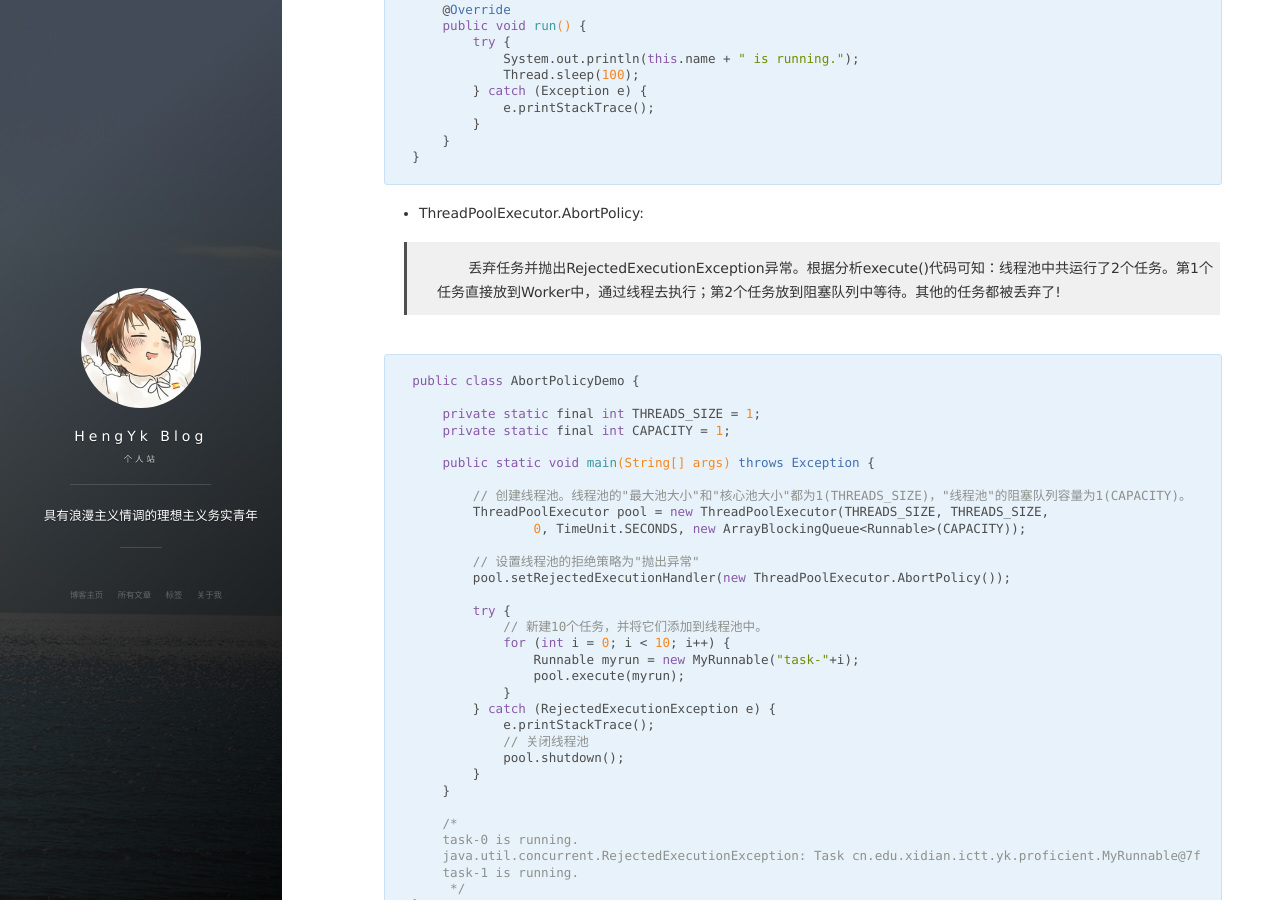
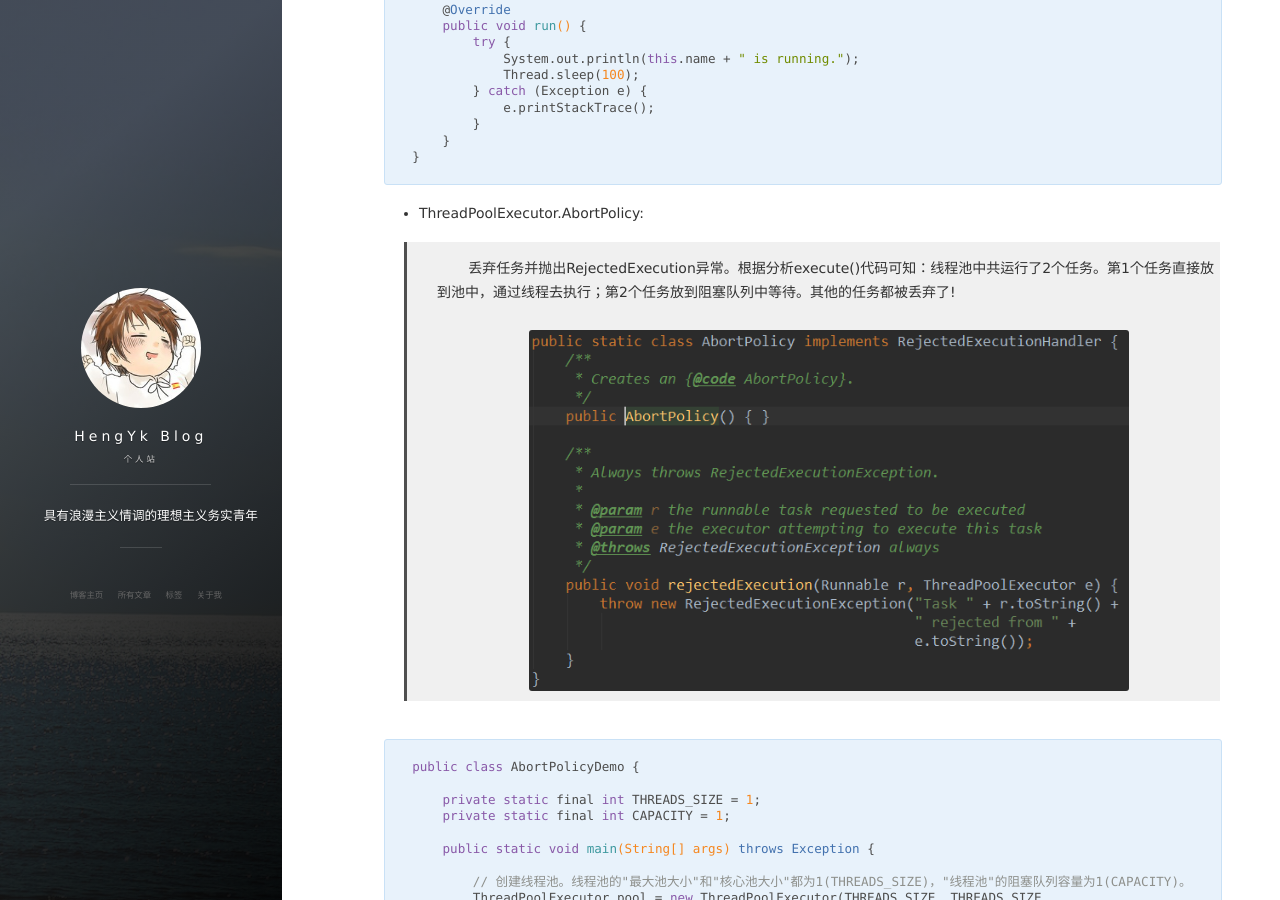
Before and after one commit to HengYk/hengyk.github.io, a Jekyll site: the page built from _posts/2018-11-05-JAVA并发编程（精通篇2）.md, in a window 1280 px wide and 900 px high, scrolled down 8421 px. Built offline with Jekyll 4.4.1, drawn with Linux system fonts in a browser that asks for light colours; nearby versions of some CDN libraries; comment, search, counter and statistics services are not loaded.

Commit message:
Commit policies

````diff
--- a/_posts/2018-11-05-JAVA并发编程（精通篇2）.md
+++ b/_posts/2018-11-05-JAVA并发编程（精通篇2）.md
@@ -439,7 +439,9 @@
 
 * ThreadPoolExecutor.AbortPolicy:
 
-> &nbsp;&nbsp;&nbsp;&nbsp;&nbsp;&nbsp;&nbsp;丢弃任务并抛出RejectedExecutionException异常。根据分析execute()代码可知：线程池中共运行了2个任务。第1个任务直接放到Worker中，通过线程去执行；第2个任务放到阻塞队列中等待。其他的任务都被丢弃了!
+> &nbsp;&nbsp;&nbsp;&nbsp;&nbsp;&nbsp;&nbsp;丢弃任务并抛出RejectedExecution异常。根据分析execute()代码可知：线程池中共运行了2个任务。第1个任务直接放到池中，通过线程去执行；第2个任务放到阻塞队列中等待。其他的任务都被丢弃了!
+
+> <img src="/images/post/abortpolicy.jpg" width="600px" height="">
 
 <br/>
 
@@ -483,6 +485,8 @@
 
 > &nbsp;&nbsp;&nbsp;&nbsp;&nbsp;&nbsp;&nbsp;直接丢弃任务，但是不抛出异常。
 
+> <img src="/images/post/discardpolicy.jpg" width="600px" height="">
+
 <br/>
 
 ```
@@ -521,6 +525,8 @@
 
 > &nbsp;&nbsp;&nbsp;&nbsp;&nbsp;&nbsp;&nbsp;丢弃队列最前面的任务，然后重新尝试执行任务（重复此过程）。当有任务添加到线程池被拒绝时，线程池会丢弃阻塞队列中末尾的任务，然后将被拒绝的任务添加到末尾。
 
+> <img src="/images/post/discardoldestpolicy.jpg" width="600px" height="">
+
 <br/>
 
 ```
@@ -558,6 +564,8 @@
 * ThreadPoolExecutor.CallerRunsPolicy：
 
 > &nbsp;&nbsp;&nbsp;&nbsp;&nbsp;&nbsp;&nbsp;由调用线程处理该任务。当有任务添加到线程池被拒绝时，线程池会将被拒绝的任务添加到“线程池正在运行的线程”中去运行。
+
+> <img src="/images/post/callerrunspolicy.jpg" width="600px" height="">
 
 <br/>
 
````
